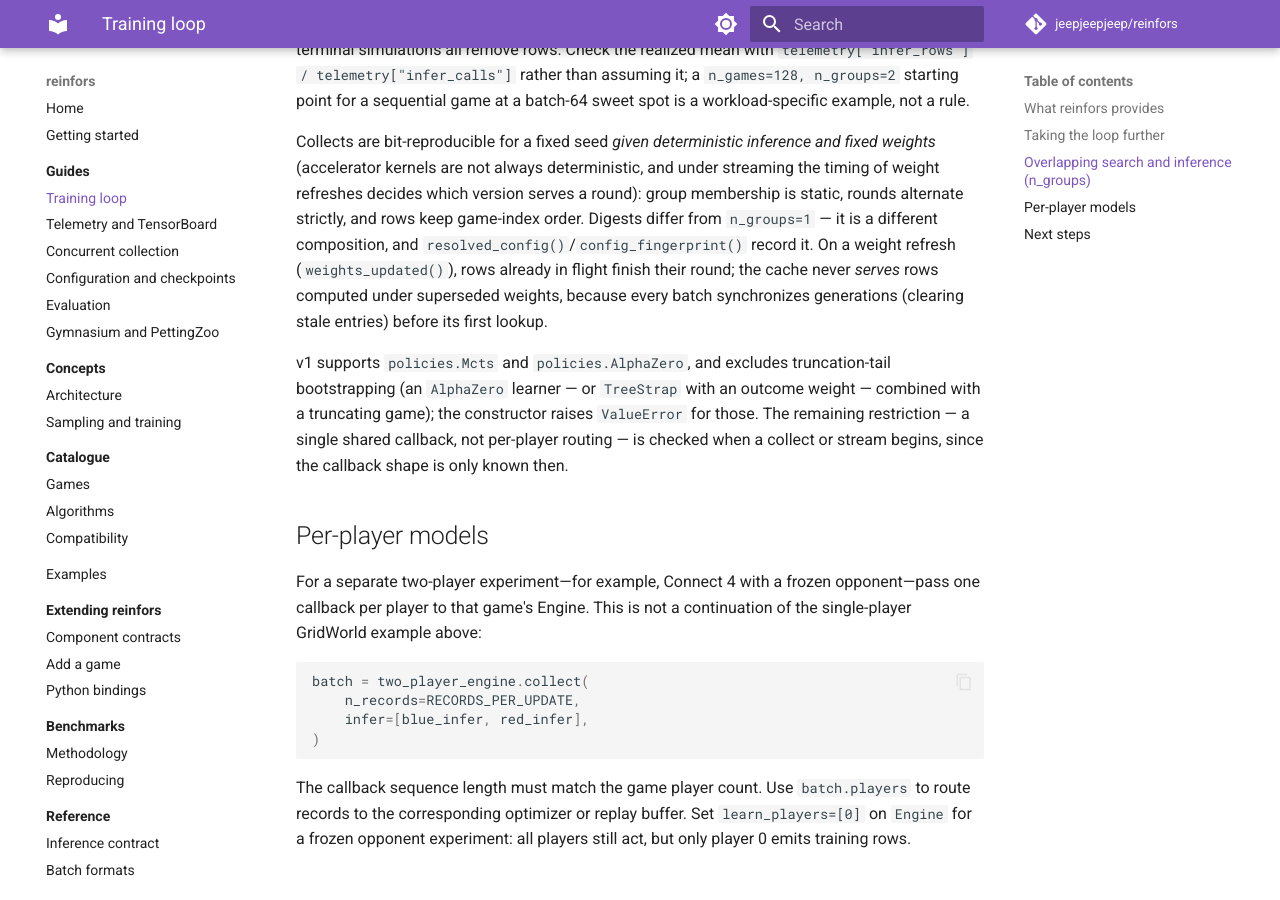
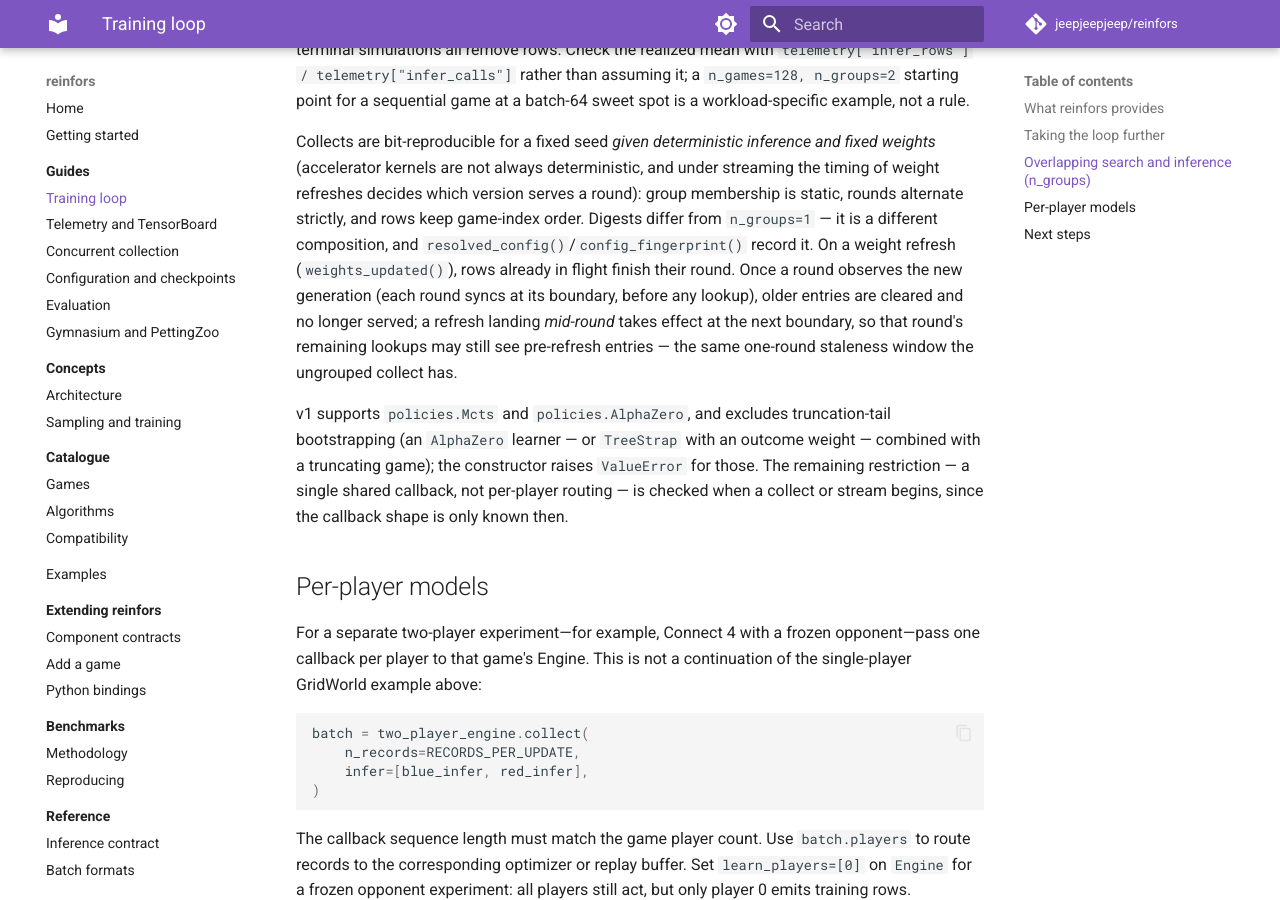
Before and after one commit to jeepjeepjeep/reinfors, an MkDocs documentation site: the page built from docs/guides/training.md, in a window 1280 px wide and 900 px high, scrolled down 3628 px. Built offline with MkDocs 1.6.1 and Material for MkDocs 9.7.7, drawn with Linux system fonts in a browser that asks for light colours; comment, search, counter and statistics services are not loaded.

Commit message:
review: precise mid-round cache-staleness wording, pyi anchor fix, drop unused example loader

```diff
--- a/docs/guides/training.md
+++ b/docs/guides/training.md
@@ -177,9 +177,11 @@ weights* (accelerator kernels are not always deterministic, and under streaming
 of weight refreshes decides which version serves a round): group membership is static,
 rounds alternate strictly, and rows keep game-index order. Digests differ from `n_groups=1`
 — it is a different composition, and `resolved_config()`/`config_fingerprint()` record it.
-On a weight refresh (`weights_updated()`), rows already in flight finish their round; the
-cache never *serves* rows computed under superseded weights, because every batch
-synchronizes generations (clearing stale entries) before its first lookup.
+On a weight refresh (`weights_updated()`), rows already in flight finish their round. Once
+a round observes the new generation (each round syncs at its boundary, before any lookup),
+older entries are cleared and no longer served; a refresh landing *mid-round* takes effect
+at the next boundary, so that round's remaining lookups may still see pre-refresh entries —
+the same one-round staleness window the ungrouped collect has.
 
 v1 supports `policies.Mcts` and `policies.AlphaZero`, and excludes truncation-tail
 bootstrapping (an `AlphaZero` learner — or `TreeStrap` with an outcome weight — combined
```
Also changed, not shown: 2 other files.
